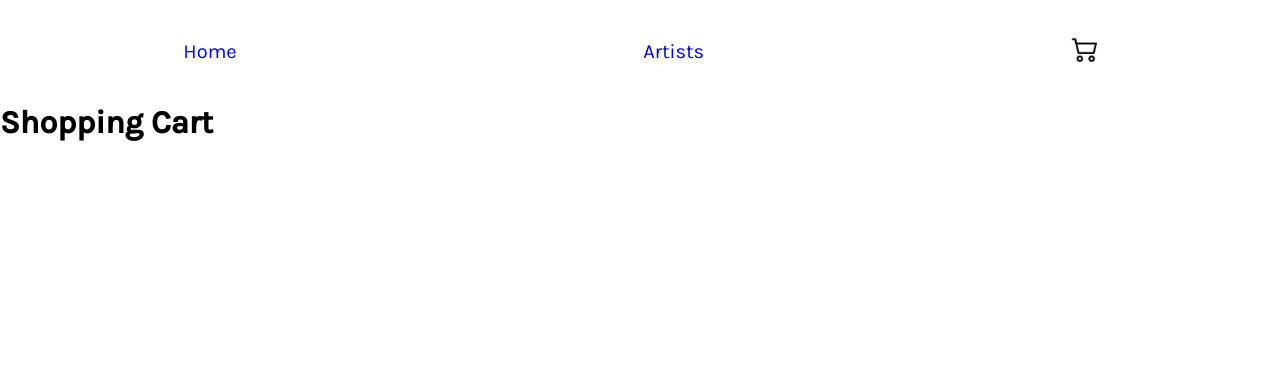
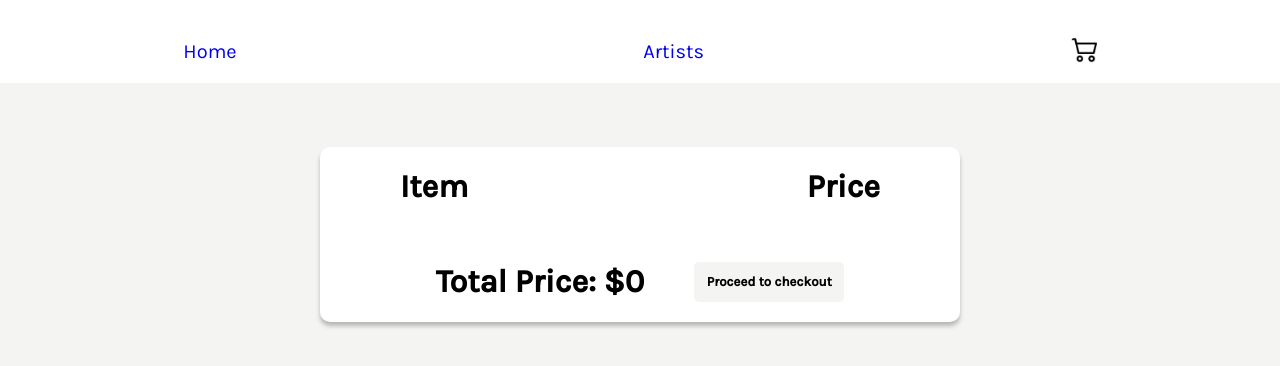
Before and after one commit to CountyClerks/Envi-Store, a React (Vite) app: page /cart in a window 1280 px wide. Shown: the top 366 px of the page. Built offline with nearby package versions, Linux system fonts and the light colour scheme.

Commit message:
functionality of cart page: displays items chosen from home page & styling finished

```diff
--- a/src/App.jsx
+++ b/src/App.jsx
@@ -10,17 +10,26 @@ function App() {
 
   const [cartArtwork, setCartArtwork] = React.useState([])
   const [totalPrice, setTotalPrice] = React.useState(0);
-  console.log(totalPrice)
+
   return (
     <BrowserRouter>
       <Header />
       <Routes>
         <Route path="/" element={<Home art={art} cartArtwork={cartArtwork}  setCartArtwork={setCartArtwork} setTotalPrice={setTotalPrice} totalPrice={totalPrice}/>} />
         <Route path="/artists" element={<Artists art={art}/>} />
-        <Route path="/cart" element={<Cart cartArtwork={cartArtwork}/>} />
+        <Route path="/cart" element={<Cart cartArtwork={cartArtwork} totalPrice={totalPrice}/>} />
       </Routes>
     </BrowserRouter>
   )
 }
 
 export default App
+
+
+
+// function removeCartItem(item) {
+//   const itemIndex = artArray.findIndex((i) => i.id === item.id)
+
+//   const newCart = artArray.splice(itemIndex, 1);
+//   setCartArtwork(newCart);
+// }
--- /dev/null
+++ b/src/Cart.css
@@ -0,0 +1,77 @@
+.cart-body {
+    display: flex;
+    flex-flow: column nowrap;
+    background-color: #F4F4F2;
+    min-height: calc(100vh - 82.51px);
+}
+
+.cart-container {
+    background-color: white;
+    width: 50%;
+    display: flex;
+    flex-direction: column;
+    justify-content: center;
+    margin: 5% auto;
+    row-gap: 15px;
+    border-radius: 10px;
+    box-shadow: 0px 4px 4px rgba(0, 0, 0, 0.25);
+}
+
+.cart-titles {
+    display: flex;
+    width: 75%;
+    margin: auto;
+    justify-content: space-between;
+}
+
+.bought-art {
+    display: flex;
+    flex-direction: column;
+    margin: auto;
+    padding-top: 15px;
+    padding-bottom: 15px;
+    border-bottom: 1px solid grey;
+    width: 750px;
+}
+
+.bought-art-info {
+    display: flex;
+    align-items: center;
+}
+
+.bought-art-title {
+    margin-right: auto;
+    font-size: 24px;
+}
+
+.check-out {
+    display: flex;
+    column-gap: 50px;
+    justify-content: center;
+    align-items: center;
+}
+
+.check-out-btn {
+    font-family: Karla, sans-serif;
+    cursor: pointer;
+    border: none;
+    background-color: #F4F4F2;
+    border-radius: 5px;
+    height: 40px;
+    width: 150px;
+    font-weight: bold;
+}
+
+.check-out-btn:hover {
+    background-color: black;
+    color: white;
+}
+
+.remove-art-btn {
+    cursor: pointer;
+    background-image: url(window-close.png);
+    width: 24px;
+    height: 24px;
+    border: none;
+    background-color: white;
+}
--- a/src/components/Cart.jsx
+++ b/src/components/Cart.jsx
@@ -1,7 +1,33 @@
-export default function Cart() {
+import React from "react"
+import '../Cart.css'
+
+export default function Cart(props) {
+    const [artArray, setChosenArt] = React.useState(props.cartArtwork);
+
+    const renderArray = artArray.map((art, id) => {
+        return (
+            <div className="bought-art" key={id}>
+                <div className="bought-art-info">
+                    <h1 className="bought-art-title">{art.name}</h1>
+                    <h2 className="bought-art-price">${art.value}</h2>
+                </div>
+            </div>
+        )
+    })
+
     return (
-        <div>
-            <h1>Shopping Cart</h1>
+        <div className="cart-body">
+            <div className="cart-container">
+                <div className="cart-titles">
+                    <h1>Item</h1>
+                    <h1>Price</h1>
+                </div>
+                {renderArray}
+                <div className="check-out">
+                    <h1>Total Price: ${props.totalPrice}</h1>
+                    <button type="button" className="check-out-btn">Proceed to checkout</button>
+                </div>
+            </div>
         </div>
     )
 }
--- a/src/components/Home.jsx
+++ b/src/components/Home.jsx
@@ -26,7 +26,7 @@ export default function Home(props) {
 
     function handleClick(event) {
         const {name, value, id} = event.target
-        const currentArt = {name: name, value: value}
+        const currentArt = {name: name, value: value, id: id}
         props.setCartArtwork(cartArtwork => [...cartArtwork, currentArt])
         props.setTotalPrice(props.totalPrice + parseInt(event.target.value))
     }
```
Also changed, not shown: public/window-close.png (added).
